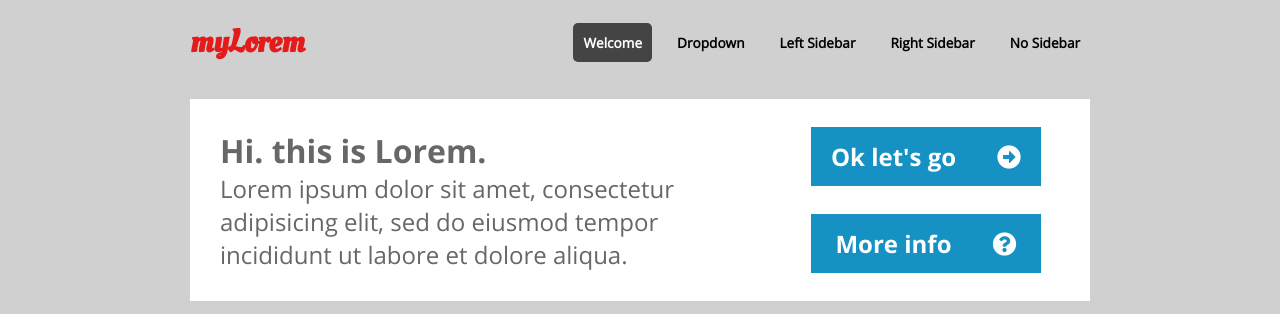
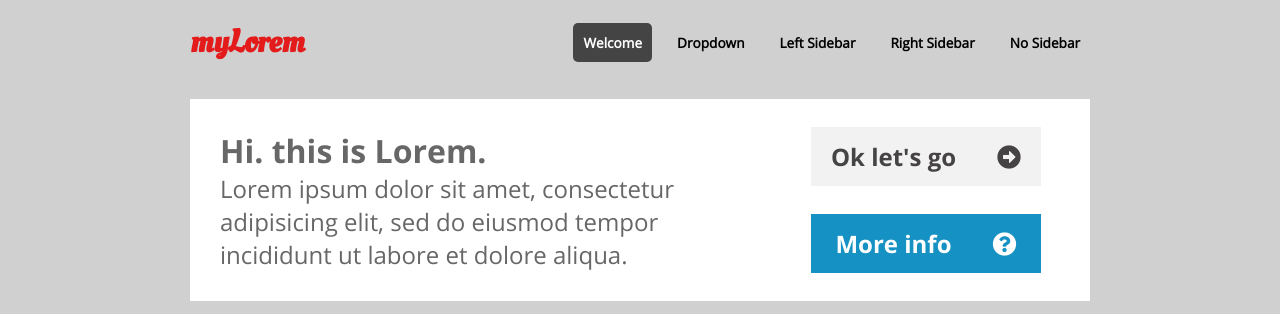
Before and after one commit to sebastianAricoC/books-and-books, a plain HTML site: page index.html in a window 1280 px wide. In both pictures the pointer is over the element "Ok let's go". Shown: the top 314 px of the page. Drawn offline with Linux system fonts and the light colour scheme.

Commit message:
se añaden estilos hover para botones banner home

```diff
--- a/css/estilos.css
+++ b/css/estilos.css
@@ -133,6 +133,13 @@ display: flex;
 justify-content: center;
 padding: 13px;
 align-items: center;
+cursor: pointer;
+}
+
+.btn:hover{
+	background: #f2f2f2;
+	color: #454344;
+	transition: 0.5s;
 }
 .btn h4{
 font-family: 'Open Sans-bold';
```
